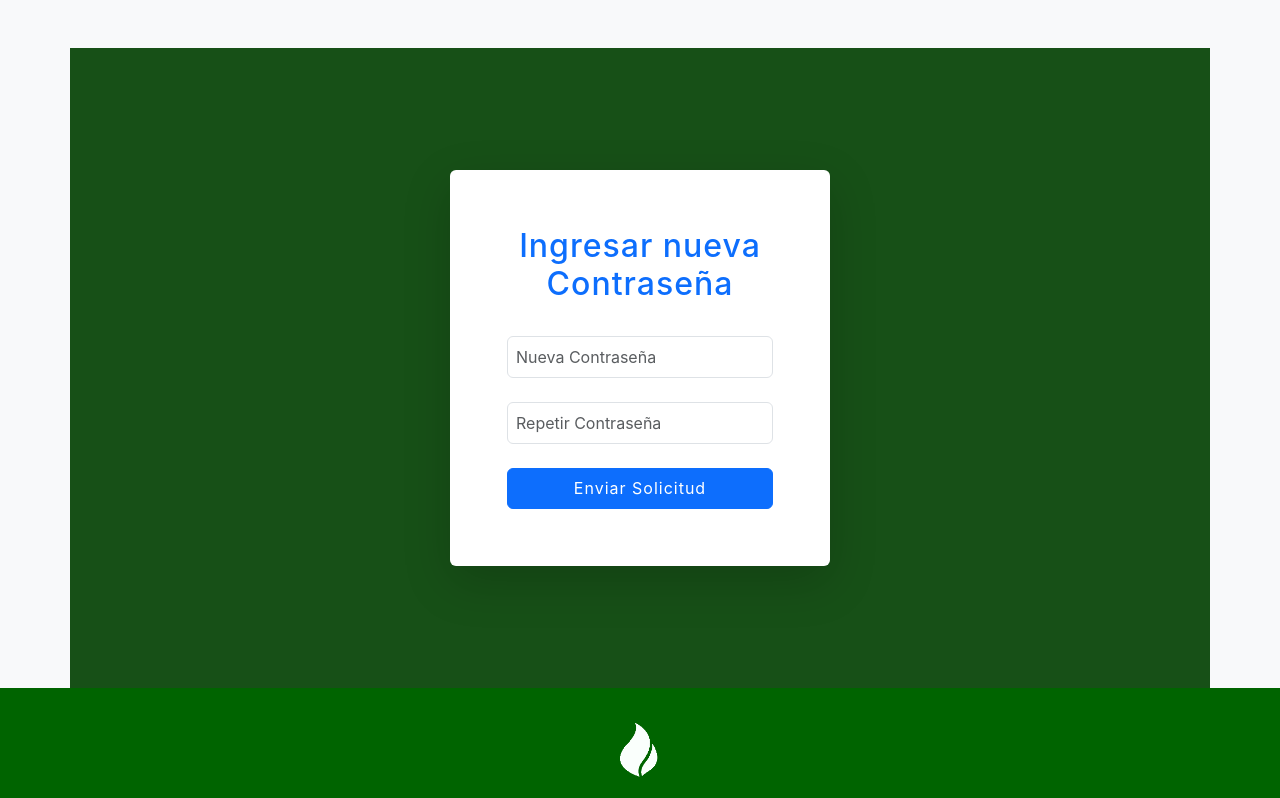
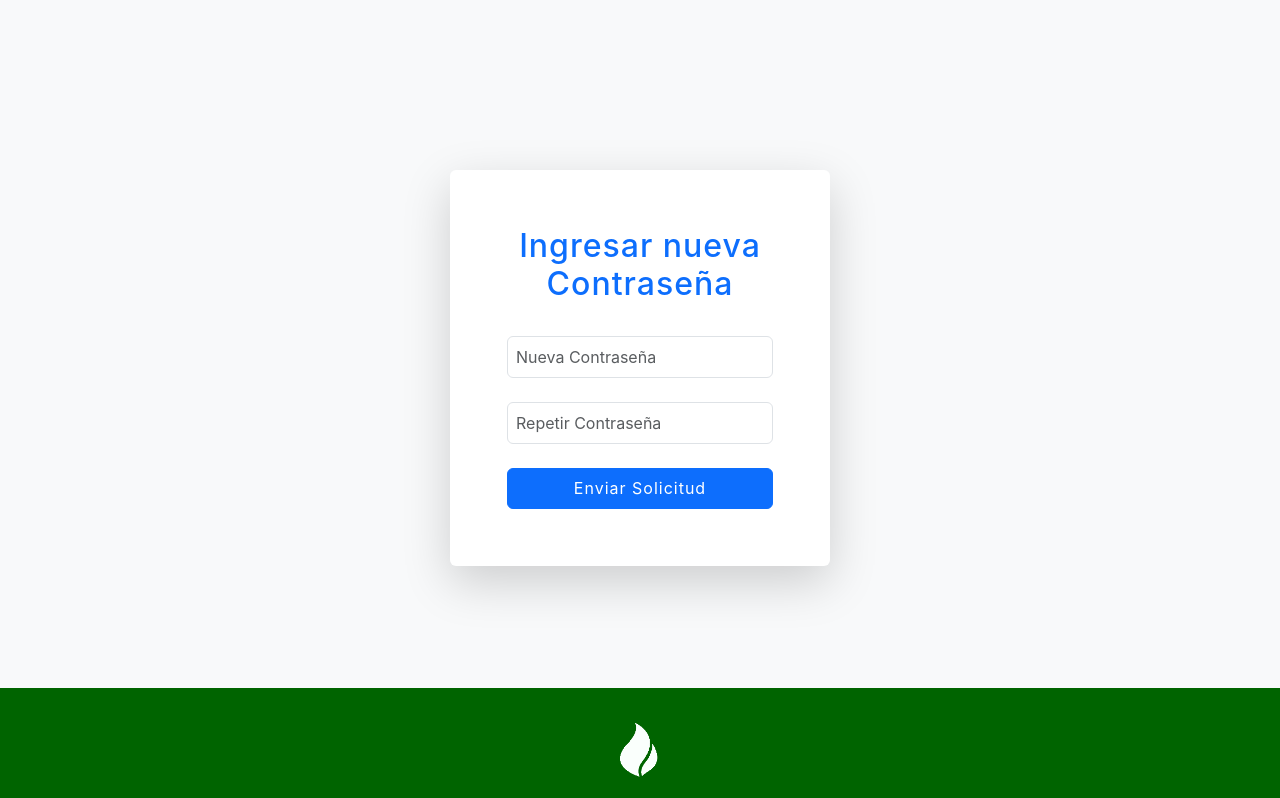
Before and after one commit to sebast825/medical-scheduling-fe, a React (Create React App) app: page /recuperarClave in a window 1280 px wide. Shown: the top 798 px of the page. Built offline with nearby package versions, Linux system fonts and the light colour scheme; a web font is replaced by a local one.

Commit message:
contenedorSpinner

```diff
--- a/src/Components/statics/Spinner.scss
+++ b/src/Components/statics/Spinner.module.scss
@@ -1,6 +1,6 @@
 @import "/src/styles/variables.scss";
 
-.contenedor {
+.contenedorSpinner {
   height: 100vh;
   background-color: $color-green-dark;
   display: flex;
--- a/src/Components/statics/Spinner.tsx
+++ b/src/Components/statics/Spinner.tsx
@@ -1,8 +1,8 @@
-import "./Spinner.scss";
+import "./Spinner.module.scss";
 
 export function Spinner() {
   return (
-    <div className="contenedor d-flex justify-content-center align-items-center flex-column">
+    <div className="contenedorSpinner d-flex justify-content-center align-items-center flex-column">
       <div className=" spinner-wrapper">
 
       <img src="/images/logoWhite.png" className="spinner-bounce  " alt="Logo" style={{ height: "100px" }} />
```
